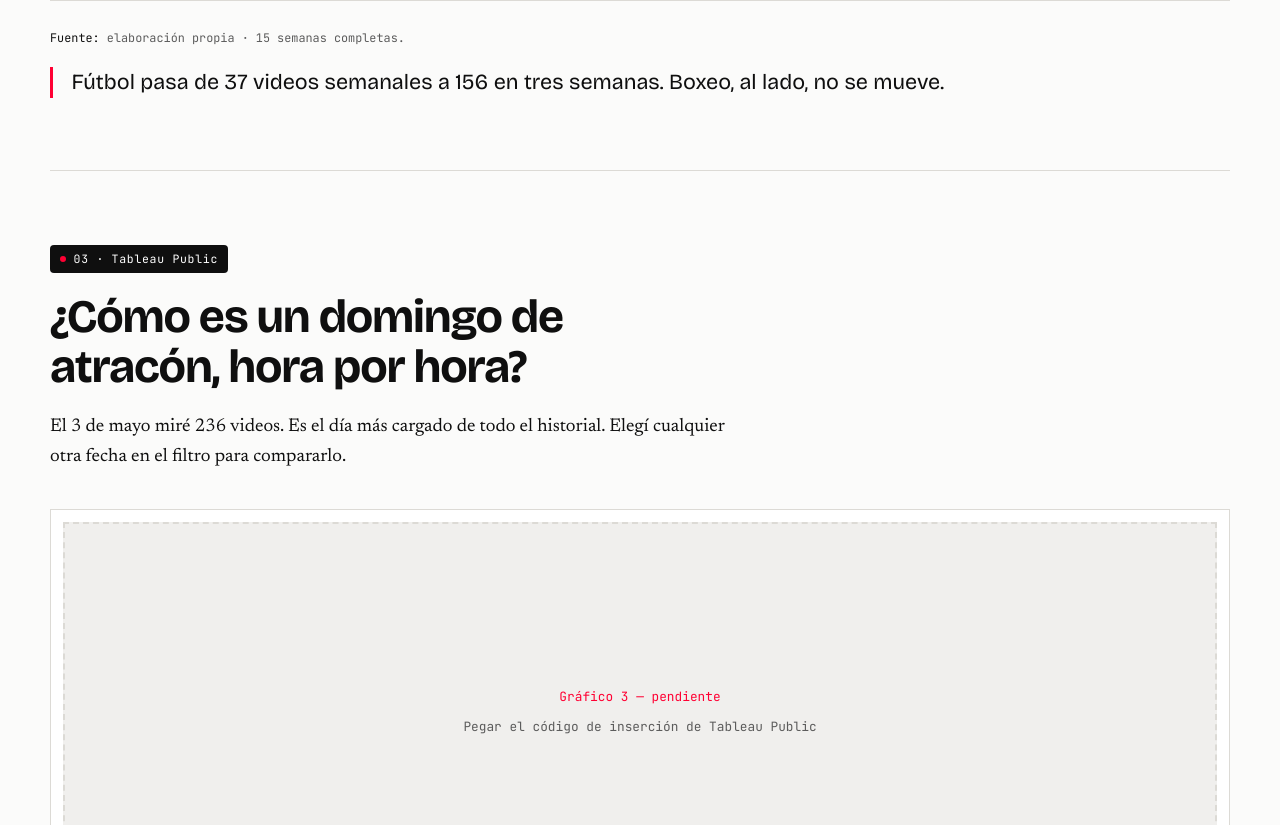
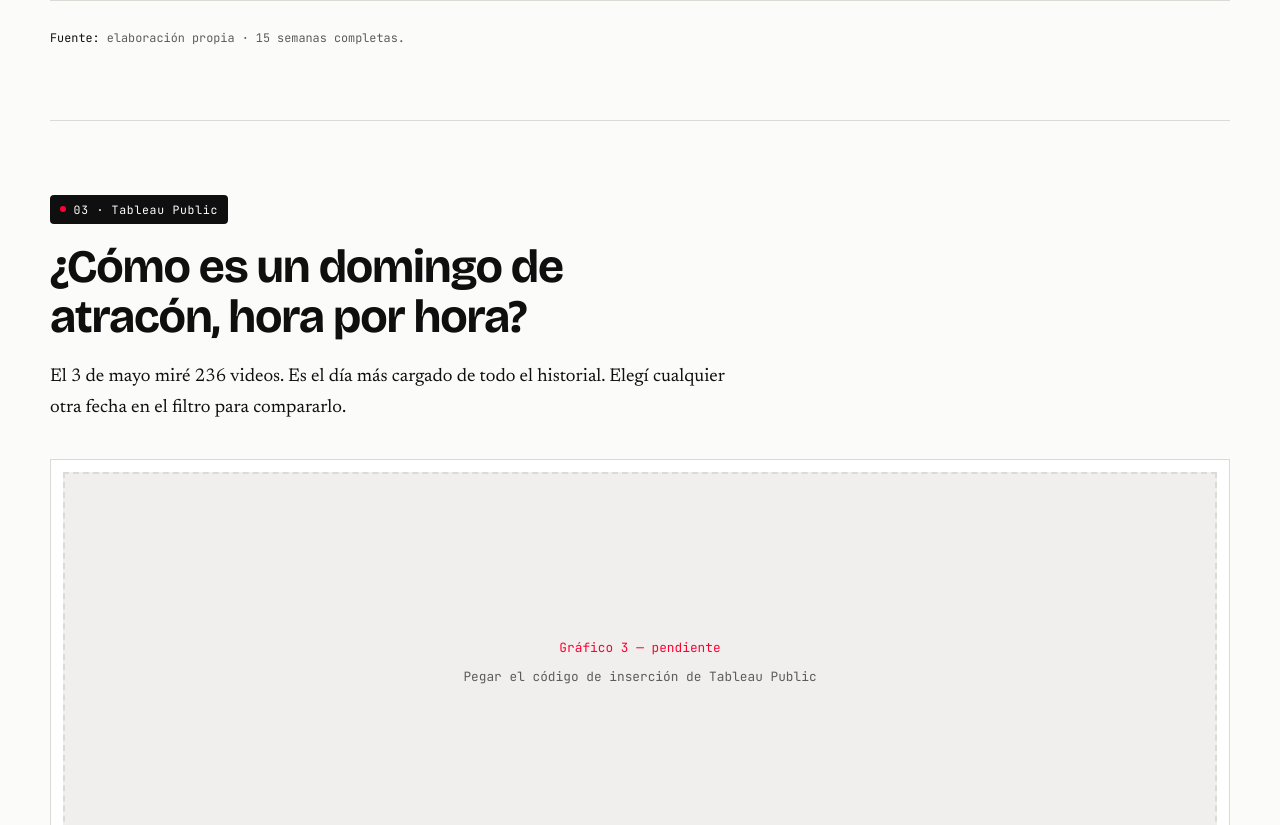
Before and after one commit to francorossi21/infovis, a plain HTML site: page tp_francorossi.html in a window 1280 px wide. Shown: the part 2668-3493 px from the top of the page. Drawn offline with nearby package versions, Linux system fonts and the light colour scheme.

Commit message:
Update tp_francorossi.html

```diff
--- a/tp_francorossi.html
+++ b/tp_francorossi.html
@@ -254,11 +254,6 @@ footer{
     <b>Fuente:</b> elaboración propia · 15 semanas completas.
   </p>
 
-  <p class="destacado">
-    <!-- EDITAR -->
-    Fútbol pasa de 37 videos semanales a 156 en tres semanas. Boxeo, al lado,
-    no se mueve.
-  </p>
 </section>
 
 
```
